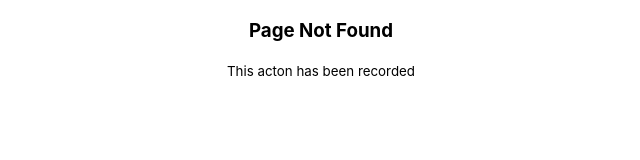
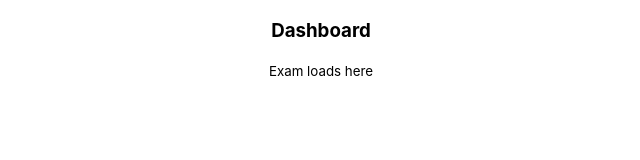
Before and after one commit to AgnellusX1/GodsEye, a React (Create React App) app in the folder gods-eye/: page /dashboard in a window 1280 px wide. Before the commit this address led to /404. Shown: the top 160 px of the page, without its empty margins (319-959 px from the left). Built offline with nearby package versions, Linux system fonts and the light colour scheme.

Commit message:
Connected Dashboard

```diff
--- a/gods-eye/src/App.js
+++ b/gods-eye/src/App.js
@@ -4,16 +4,19 @@ import './App.css';
 import { BrowserRouter as Router, Switch, Route, Redirect, } from 'react-router-dom'
 
 // Pages
+// Here is where all the pages are connected to each other
+
 import MainPage from './components/Home'
 import PageNotFound from './components/404'
 import LoginPage from './components/Login'
-
+import Dashboard from './components/Dashboard'
 class App extends Component {
   render() {
     return (
     <Router>
       <Switch>
       <Route exact path="/" component={MainPage}/>
+      <Route exact path="/dashboard" component={Dashboard}/>
       <Route exact path="/login" component={LoginPage}/>
       <Route exact path="/404" component={PageNotFound}/>
       <Redirect to="/404"/>
--- a/gods-eye/src/components/Dashboard.js
+++ b/gods-eye/src/components/Dashboard.js
@@ -0,0 +1,16 @@
+import React from 'react'
+const Dashboard = () => {
+    return (<div>
+        <center>
+        <h3>
+            Dashboard
+        </h3>
+        <small>
+            Exam loads here
+        </small>
+        </center>
+    </div>
+    )
+}
+
+export default Dashboard;
--- a/gods-eye/src/components/Login.js
+++ b/gods-eye/src/components/Login.js
@@ -14,6 +14,9 @@ const LoginPage = () => {
 function handleClick() {
   history.push("/");
 }
+function handleClickDashboard(){
+  history.push("/dashboard")
+}
 
     return(
         <div>
@@ -28,6 +31,8 @@ function handleClick() {
           <br>
           </br>
           <Button variant="contained" onClick={handleClick}>Go to Home</Button>
+          <br/>
+          <Button variant="contained" onClick={handleClickDashboard}>Go to Dashboard</Button>
         </header>
       </div>
     );
```
